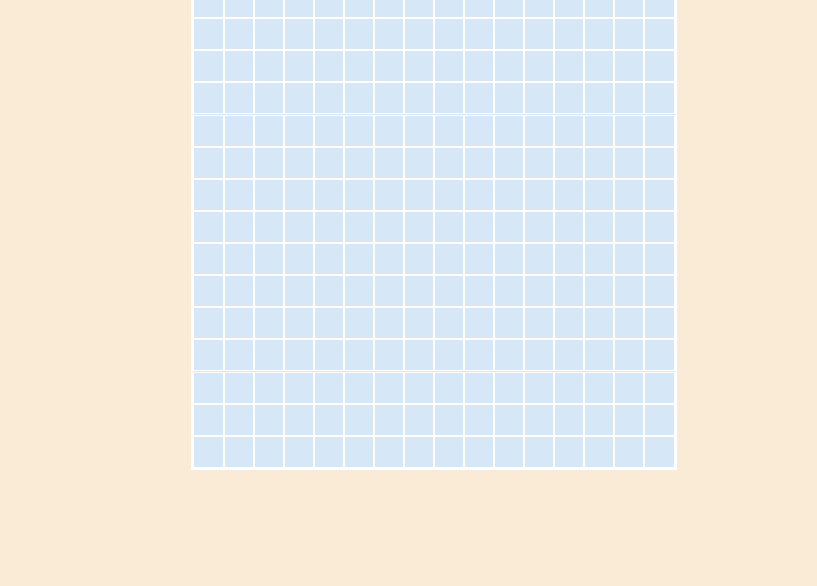
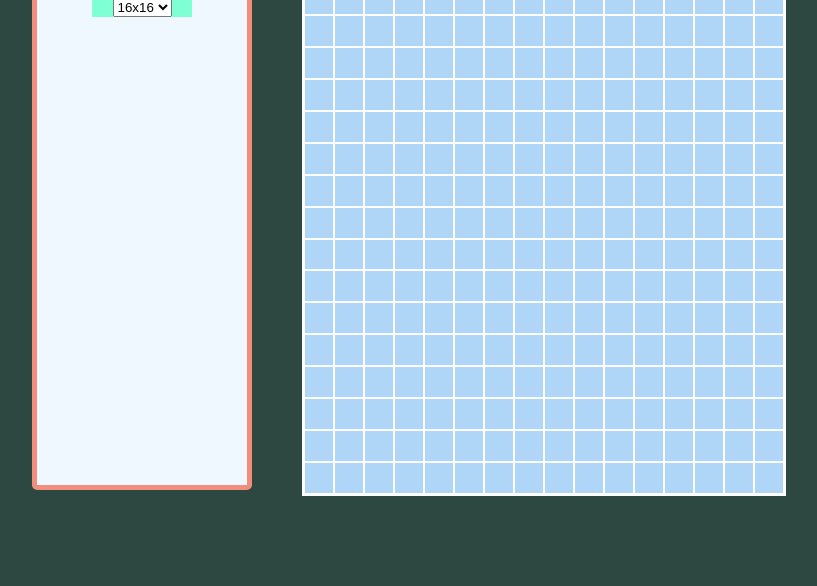
Before and after one commit to akagam1/etchsketch, a plain HTML site: page index.html in a window 1280 px wide. Shown: the part 214-800 px from the top of the page, without its empty margins (206-1023 px from the left). Drawn offline with Linux system fonts and the light colour scheme.

Commit message:
added resize grid feature

```diff
--- a/index.html
+++ b/index.html
@@ -8,8 +8,19 @@
 </head>
 <body>
     <div class="header">Etch a Sketch</div>
-    <div class="grid" id="gridContainer">
+    <div class="container">
+      <div class="menu">
+        <div class="sizeSelect">
+          <select id="select1">
+            <option value='30'>16x16</option>
+            <option value='15'>32x32</option>
+            <option value='7.5'>64x64</option>
+          </select>
+        </div>
+      </div>
+      <div class="grid" id="gridContainer">
 
+      </div>
     </div>
 </body>
 </html>
--- a/script.js
+++ b/script.js
@@ -1,26 +1,56 @@
 let gridContainer = document.getElementById("gridContainer");
+let cellSize = document.querySelector("#select1");
 id_number = '';
 let cell = [];
+size = cellSize.value;
+gridLoop = (480/size)*(480/size) - 1 ;
+gridContainer.style.setProperty('grid-template-columns', 'repeat(auto-fill, '+size+'px)');
 
 //creates the grid
-for (let i = 0; i<=239; i++) {
+function drawGrid(loop) {
+    for (let i = 0; i<=loop; i++) {
         cell[i] = document.createElement('div');
         cell[i].classList.add('square')
         cell[i].id = `cell${i}`;
-    cell[i].style.width = "30px";
-    cell[i].style.height = "30px";
         cell[i].style.border = "1px solid #ffffff";
         gridContainer.appendChild(cell[i]);
     }
+    sketch();
+}
 
-//coloring the cells
-const cells = document.querySelectorAll('.square');
+function sketch(){
+    let cells = document.querySelectorAll('.square');
     cells.forEach((square) => {
     square.addEventListener('mouseover', ()=>{
             square.style.backgroundColor = 'black';
     });
 });
+}
 
+function removeAllChildNodes(parent) {
+    while (parent.firstChild) {
+        parent.removeChild(parent.firstChild);
+    }
+}
+
+
+drawGrid(gridLoop);
+
+cellSize.addEventListener('change', () => {
+    gridContainer.style.setProperty('grid-template-columns', 'repeat(auto-fill, '+cellSize.value+'px)');
+    removeAllChildNodes(gridContainer);
+    let loops = (480/cellSize.value)*(480/cellSize.value) - 1;
+    drawGrid(loops);
+});
+
+//coloring the cells
+
+
+
+
+
+
+//adjust grid size
 //add eraser and pen tool
 //add choose your color option
 //clear option
--- a/style.css
+++ b/style.css
@@ -5,25 +5,53 @@ body {
     margin: 0;
     justify-content: center;
     align-items: center;
-    background-color: antiquewhite;
+    background-color: rgb(45, 71, 65);
+}
+
+.menu {
+  padding: 5px;
+  border: 5px solid rgb(242, 141, 124);
+  border-radius: 5px;
+  width: 200px;
+  height: 482px;
+  background-color: aliceblue;
+  display: flex;
+  justify-content: center;
+}
+
+.sizeSelect {
+  width: 100px;
+  background-color: aquamarine;
+  text-align: center;
+  max-height: fit-content;
+}
+
+.container {
+  display:inline-grid;
+  grid-template-columns: auto auto auto;
+  grid-column-gap: 50px;
+  justify-content: center;
+  align-items: center;
 }
 
 .grid {
-    width: 482px;
-    height: 482px;
-    background-color: rgb(214, 232, 248);
+    width: 480px;
+    height: 510px;
+    background-color: rgb(175, 213, 247);
     border: 2px solid white;
     display: grid;
-    grid-template-columns: repeat(auto-fill,30px);
 
 }
+
+/*Header Rainbow effect*/
 
 .header {
 
     /* Font options */
    font-family: 'Pacifico', cursive;
    text-shadow: 2px 2px 4px #000000;
-   font-size:70px;
+   font-weight: bolder;
+   font-size:90px;
 
     /* Chrome, Safari, Opera */
    -webkit-animation: rainbow 5s infinite;
```
Lines whose indentation alone changed are shown as unchanged.
